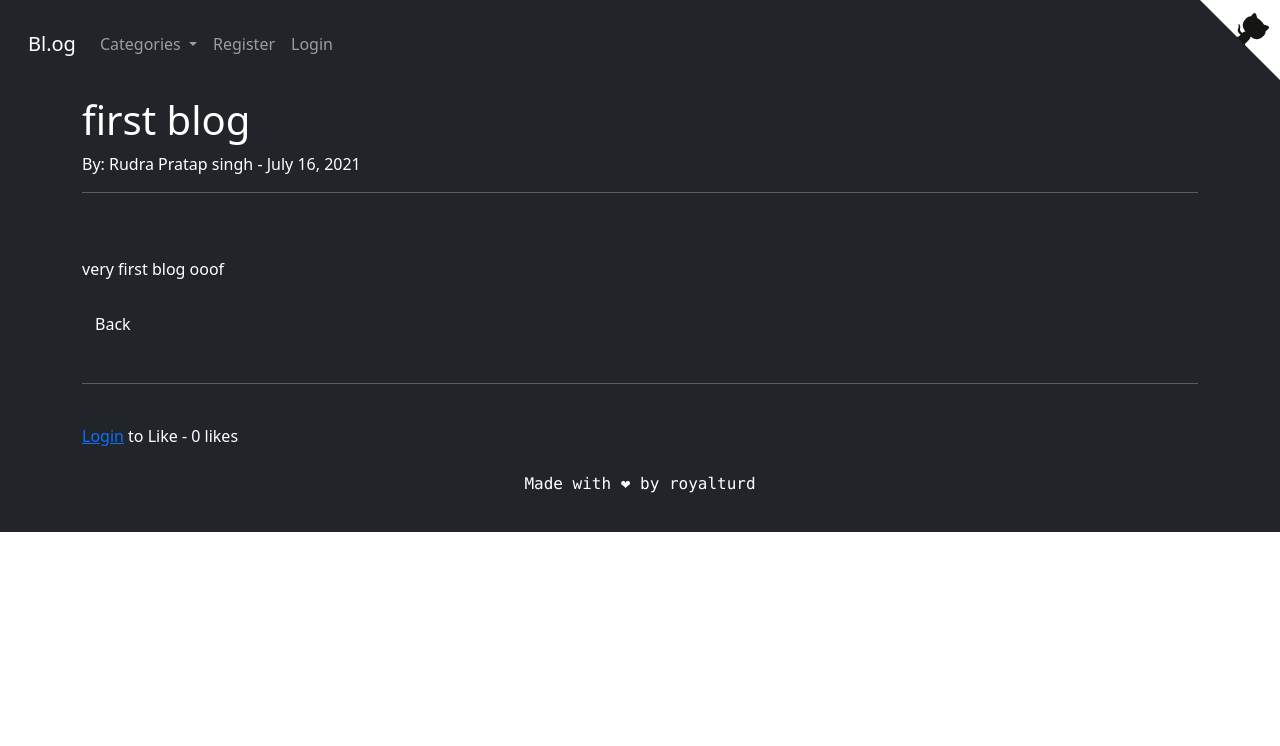
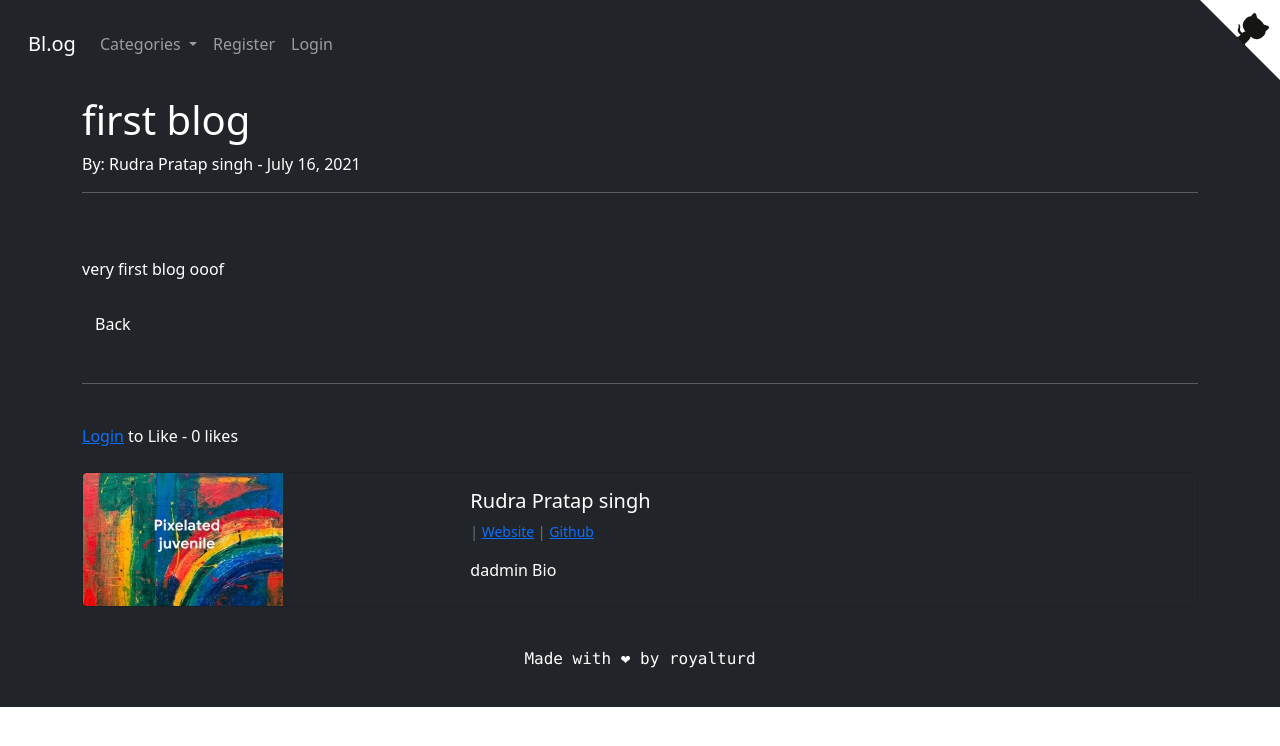
Before and after one commit to Python-snippets/Bl.og, a Django app: page /article/1 in a window 1280 px wide. Shown: the top 746 px of the page. Run offline with Django 3.2, Linux system fonts and the light colour scheme; data comes from the database, SQL or seed files in the repository; both versions use the stored data as it was after the commit; some libraries are stand-ins or nearby versions.

Commit message:
Bl.og: Added ability to add profile pic and social media links
Signed-off-by: royalturd <samridhh.rudra@hotmail.com>

```diff
--- a/members/templates/registration/edit_profile.html
+++ b/members/templates/registration/edit_profile.html
@@ -4,6 +4,10 @@
 {% block content %}
 
 <h1>Update Profile</h1>
+<br/><br/>
+
+{{ user.profile.bio }}
+
 <br/><br/>
 
 <div class="mb-3">
--- a/theblog/admin.py
+++ b/theblog/admin.py
@@ -1,7 +1,8 @@
 from django.contrib import admin
-from .models import Post, Category
+from .models import Post, Category, Profile
 
 # Register your models here.
 
 admin.site.register(Post)
 admin.site.register(Category)
+admin.site.register(Profile)
--- a/theblog/models.py
+++ b/theblog/models.py
@@ -15,6 +15,21 @@ class Category(models.Model):
     #   return reverse("article-detail", args=(str(self.id)) )
     # sends you to the home page
         return reverse("home")
+
+class Profile(models.Model):
+    user = models.OneToOneField(User, null=True, on_delete=models.CASCADE) # if we delete the user all of its attribute will gets deleted automatically
+    bio = models.TextField(null=True)
+    profile_pic =  models.ImageField(null=True, blank=True, upload_to="images/profile/")
+    ##--------------------------------Social Links------------------------------##
+    github = models.CharField(max_length=225, null=True, blank=True)
+    website = models.CharField(max_length=225, null=True, blank=True)
+    twitter = models.CharField(max_length=225, null=True, blank=True)
+    instagram = models.CharField(max_length=225, null=True, blank=True)
+    #null= models.CharField(max_length=225, null=True, blank=True)
+
+    def __str__(self):
+        return str(self.user)
+
 
 class Post(models.Model):
     title = models.CharField(max_length=225)
--- a/theblog/templates/article_detail.html
+++ b/theblog/templates/article_detail.html
@@ -45,6 +45,39 @@
              - {{ total_likes }} likes
         <form/>
 
+<br/><br/>
+
+<div class=" text-white bg-dark card mb-3">
+    <div class="row g-0">
+      <div class="col-md-4">
+        <img src="{{ post.author.profile.profile_pic.url }}" class="img-fluid rounded-start" alt="...">
+      </div>
+      <div class="col-md-8">
+        <div class="card-body">
+          <h5 class="card-title">{{post.author.first_name}}  {{post.author.last_name}}</h5>
+          <p class=" small text-muted">
+            {% if post.author.profile.website %}
+                | <a href="{{ post.author.profile.website }}">Website</a>
+            {% endif %}
+
+            {% if post.author.profile.github %}
+                | <a href="{{ post.author.profile.github }}">Github</a>
+            {% endif %}
+
+            {% if post.author.profile.twitter %}
+                | <a href="{{ post.author.profile.twitter }}">Twitter</a>
+            {% endif %}
+
+            {% if post.author.profile.instagram %}
+               | <a href="{{ post.author.profile.instagram }}">Instagram </a>
+            {% endif %}
+
+        </p>
+          <p class="card-text">{{  post.author.profile.bio }}</p>
+        </div>
+      </div>
+    </div>
+  </div>
 
 
 {% endblock %}
```
Also changed, not shown: db.sqlite3, media/images/profile/white_steve-johnson-5Z9GhJJjiCc-unsplash_Custom.jpg (added), theblog/migrations/0009_profile.py (added), theblog/migrations/0010_auto_20220202_0138.py (added).
